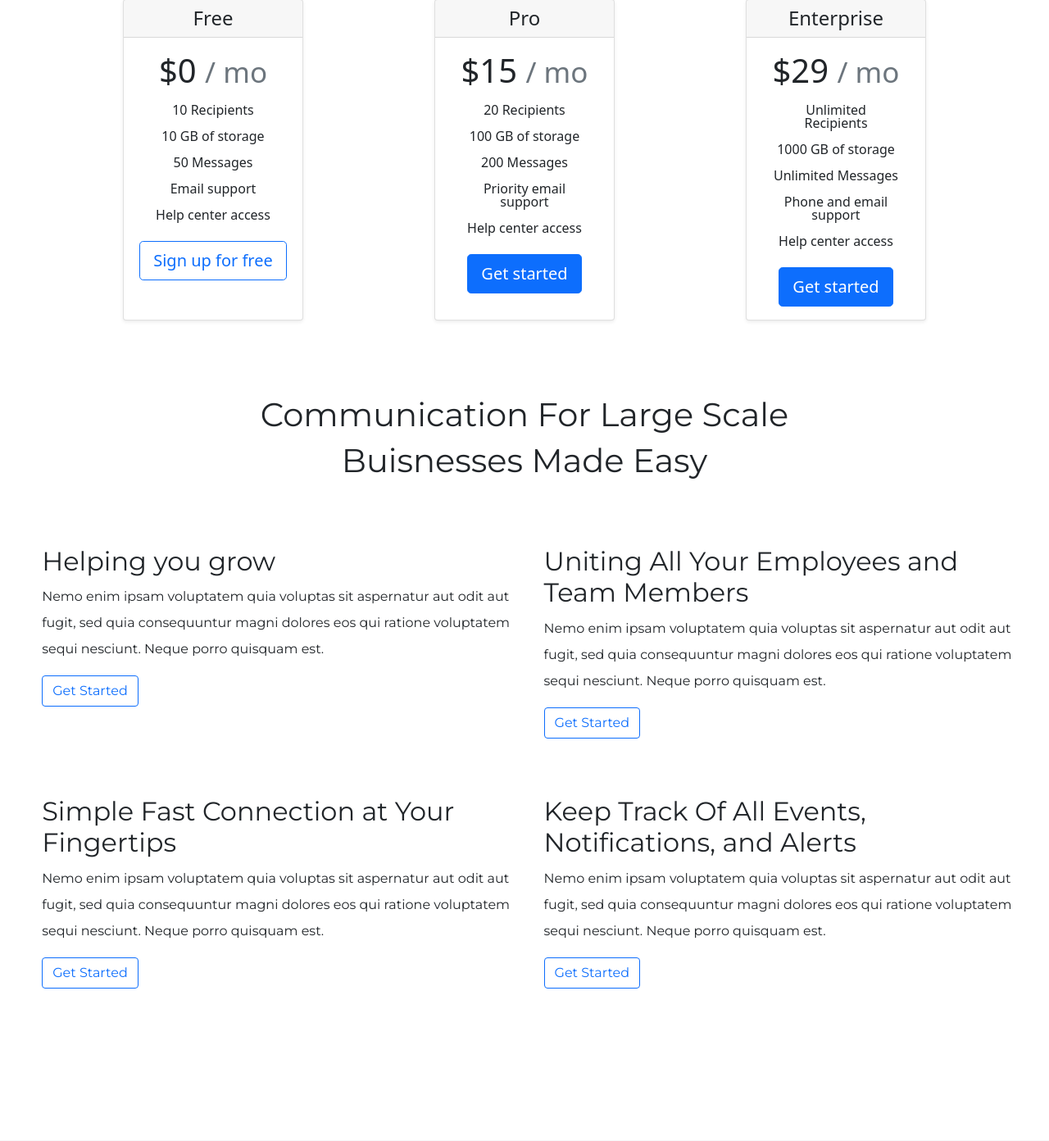
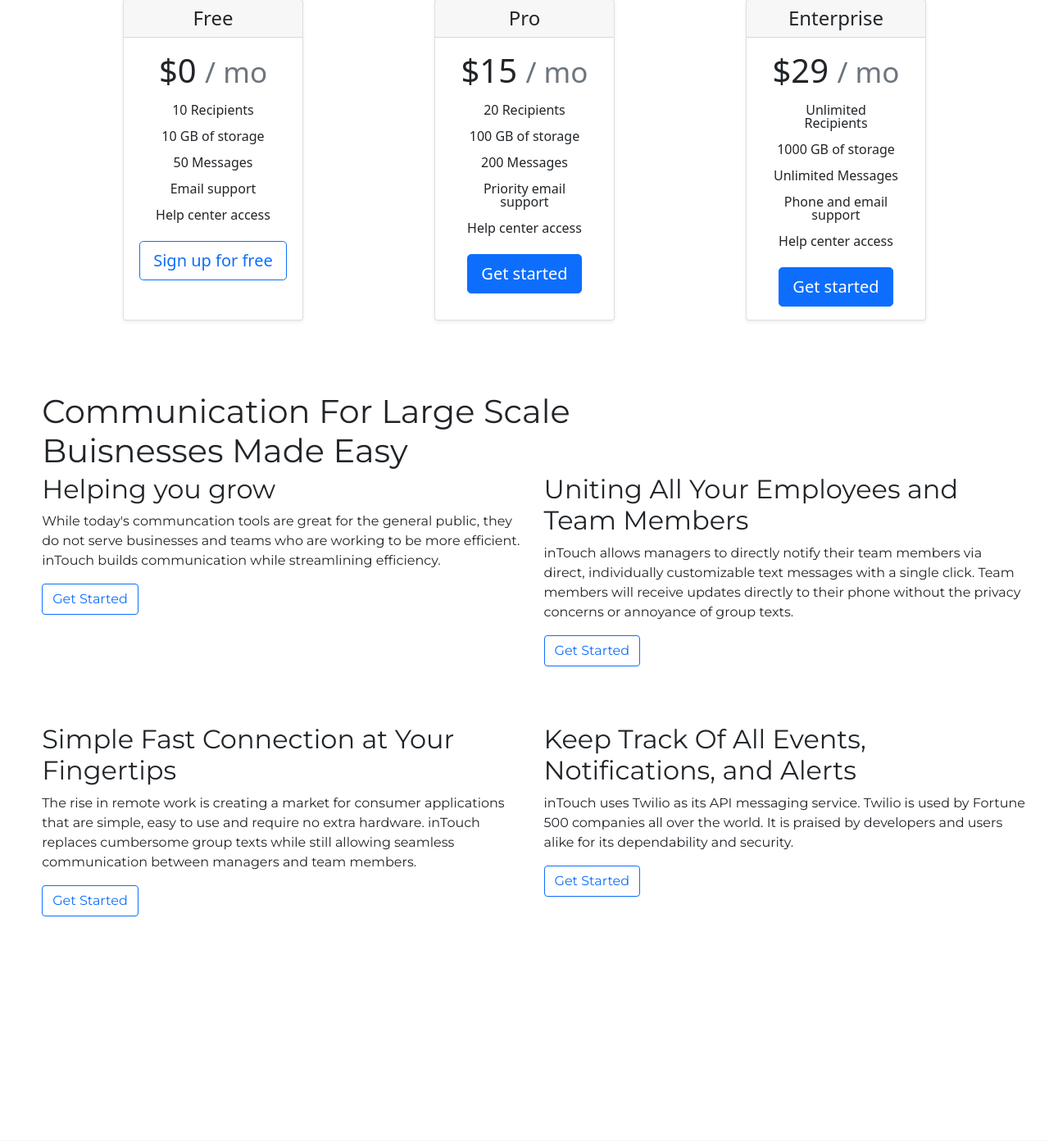
Before and after one commit to cobycobyk/intouch, a Django app: page /about/ in a window 1280 px wide. Shown: the part 322-1714 px from the top of the page at 82% size. Run offline with Django 3.2, Linux system fonts and the light colour scheme.

Commit message:
updates styling

```diff
--- a/main_app/static/css/style.css
+++ b/main_app/static/css/style.css
@@ -41,6 +41,10 @@ header.navbar-fixed {
 .l1title {
   margin-top: 0;
   margin-bottom: 10vmin;
+  text-align: center;
+}
+.l1title > h1{
+ font-weight: bolder;
 }
 .grid-container {
   display: grid;
@@ -55,6 +59,11 @@ header.navbar-fixed {
   height: 50vh;
   padding: 10vmin;
   margin-top: 5%;
+}
+.landingPanel2{
+  height: 50vh;
+  padding: 10vmin;
+  padding-top: 3vmin;
 }
 .landingPanel3{
   height: 60vh;
@@ -347,3 +356,10 @@ justify-content: center;
 #msgtable > tbody > tr > td {
   padding: 1vmin 3vmin ;
 }
+.l1titleabout {
+  text-emphasis: center;
+}
+.l1titleabout > h1 {
+  text-emphasis: left;
+  line-height: 1;
+}
--- a/main_app/templates/about.html
+++ b/main_app/templates/about.html
@@ -59,46 +59,38 @@
 </div>
 <section class="landing1">
     <div class="l1Header">
-        <div class="l1title">
-            <h1 style="text-align: center;">Communication For Large Scale</h1>
-            <h1 style="text-align: center;">Buisnesses Made Easy</h1>
+        <div class="l1titleabout">
+            <h1>Communication For Large Scale</h1>
+            <h1>Buisnesses Made Easy</h1>
         </div>
 
         <div class="grid-container">
             <!-- <div class="row row-cols-2"> -->
             <div class="grid-item">
                 <h2 class="animate__animated animate__fadeInUp">Helping you grow</h2>
-                <p class="info">
-                    Nemo enim ipsam voluptatem quia voluptas sit aspernatur aut odit aut fugit,
-                    sed quia consequuntur magni dolores eos qui ratione voluptatem sequi nesciunt.
-                    Neque porro quisquam est.
+                <p>
+                    While today's communcation tools are great for the general public, they do not serve businesses and teams who are working to be more efficient. inTouch builds communication while streamlining efficiency.
                 </p>
                 <a class="btn btn-outline-primary" href="{% url 'signup' %}">Get Started</a>
             </div>
             <div class="grid-item">
                 <h2 class="animate__animated animate__fadeInUp">Uniting All Your Employees and Team Members</h2>
-                <p class="info">
-                    Nemo enim ipsam voluptatem quia voluptas sit aspernatur aut odit aut fugit,
-                    sed quia consequuntur magni dolores eos qui ratione voluptatem sequi nesciunt.
-                    Neque porro quisquam est.
+                <p>
+                    inTouch allows managers to directly notify their team members via direct, individually customizable text messages with a single click. Team members will receive updates directly to their phone without the privacy concerns or annoyance of group texts.
                 </p>
                 <a class="btn btn-outline-primary" href="{% url 'signup' %}">Get Started</a>
             </div>
             <div class="grid-item">
                 <h2 class="animate__animated animate__fadeInUp">Simple Fast Connection at Your Fingertips</h2>
-                <p class="info">
-                    Nemo enim ipsam voluptatem quia voluptas sit aspernatur aut odit aut fugit,
-                    sed quia consequuntur magni dolores eos qui ratione voluptatem sequi nesciunt.
-                    Neque porro quisquam est.
+                <p>
+                    The rise in remote work is creating a market for consumer applications that are simple, easy to use and require no extra hardware. inTouch replaces cumbersome group texts while still allowing seamless communication between managers and team members.
                 </p>
                 <a class="btn btn-outline-primary" href="{% url 'signup' %}">Get Started</a>
             </div>
             <div class="grid-item">
                 <h2 class="animate__animated animate__fadeInUp">Keep Track Of All Events, Notifications, and Alerts</h2>
-                <p class="info">
-                    Nemo enim ipsam voluptatem quia voluptas sit aspernatur aut odit aut fugit,
-                    sed quia consequuntur magni dolores eos qui ratione voluptatem sequi nesciunt.
-                    Neque porro quisquam est.
+                <p>
+                    inTouch uses Twilio as its API messaging service. Twilio is used by Fortune 500 companies all over the world. It is praised by developers and users alike for its dependability and security.
                 </p>
                 <a class="btn btn-outline-primary" href="{% url 'signup' %}">Get Started</a>
             </div>
--- a/main_app/templates/profile.html
+++ b/main_app/templates/profile.html
@@ -10,7 +10,6 @@
         <p><span>City:</span> {{ profile.city }}</p>
         <p><span>State:</span> {{ profile.state }}</p>
         <p><span>Phone:</span> {{ profile.ph_number }}</p>
-        <p><span>ID:</span> {{ profile.user.id }}</p>
         <p><span>Business:</span> {{ profile.business }}</p>
     </div>
     <a class="btn btn-primary" href="{% url 'profile_update' profile.id%}">Edit Profile</a>
```
